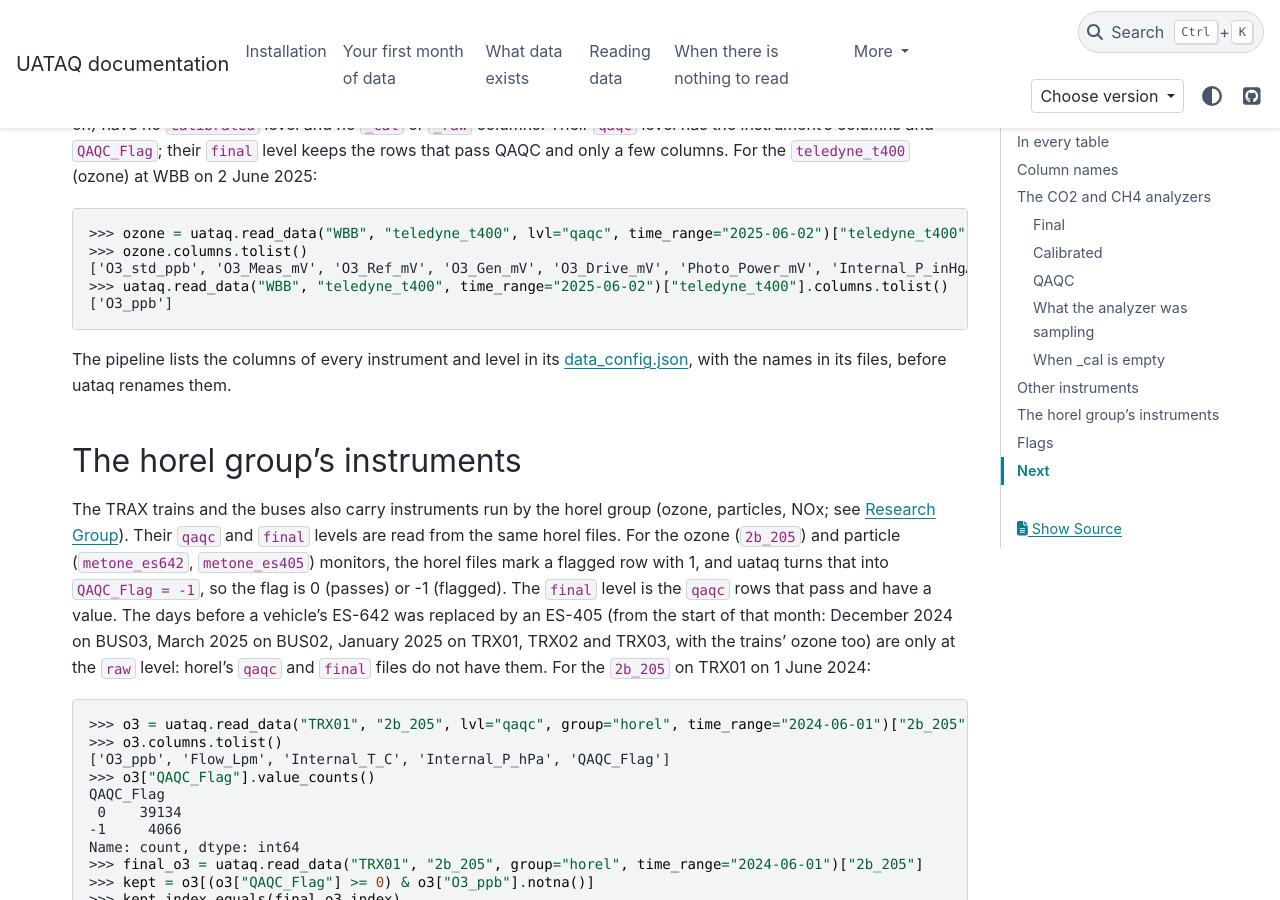
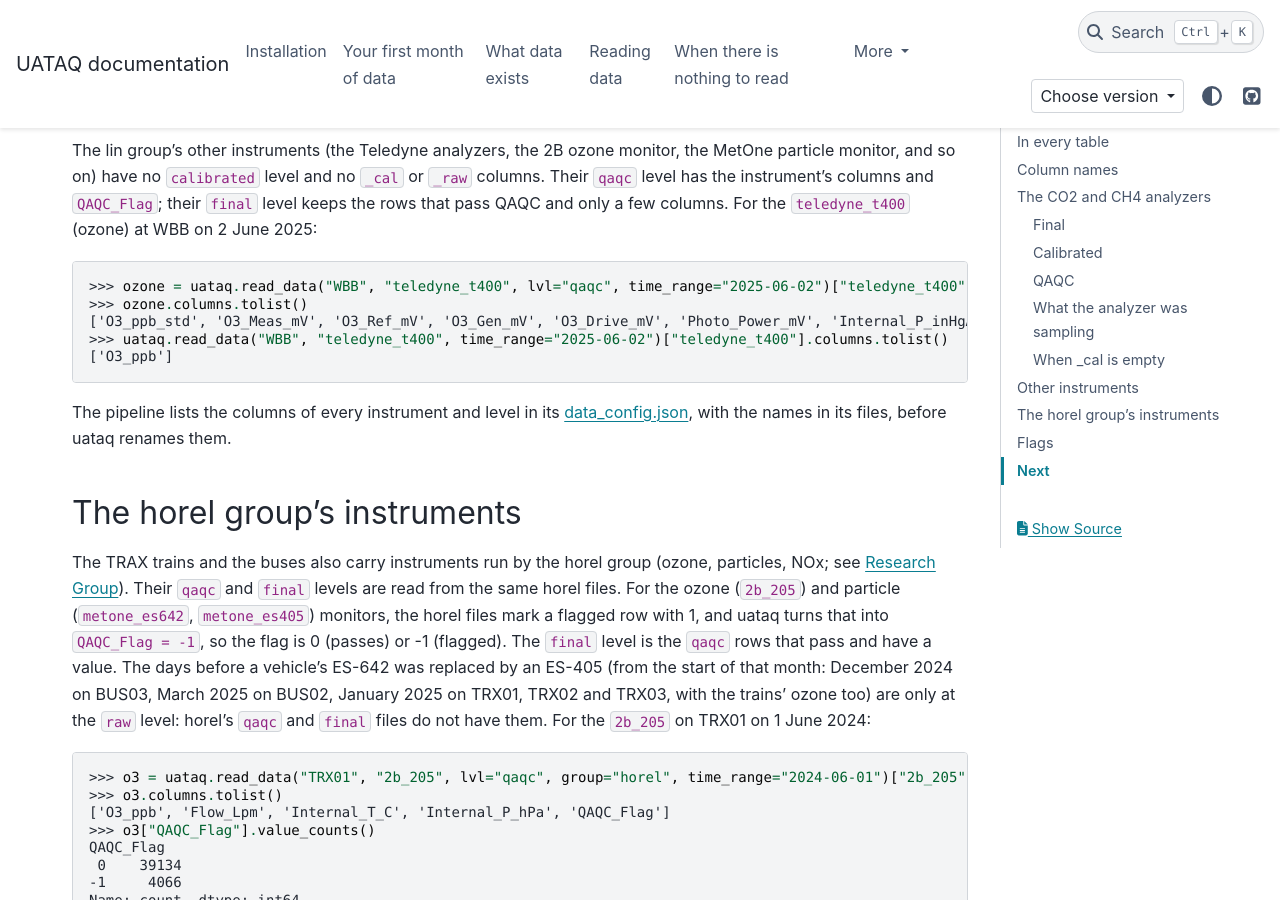
Before and after one commit to jmineau/uataq, a Sphinx documentation site: the page built from docs/columns.rst, in a window 1280 px wide and 900 px high, scrolled down 7327 px. Built offline with Sphinx 7.4.7 and the PyData theme 0.15.4, drawn with Linux system fonts in a browser that asks for light colours; some of the changed text lies outside the part shown.

```diff
--- a/docs/columns.rst
+++ b/docs/columns.rst
@@ -409,7 +411,7 @@ WBB on 2 June 2025:
 
     >>> ozone = uataq.read_data("WBB", "teledyne_t400", lvl="qaqc", time_range="2025-06-02")["teledyne_t400"]
     >>> ozone.columns.tolist()
-    ['O3_std_ppb', 'O3_Meas_mV', 'O3_Ref_mV', 'O3_Gen_mV', 'O3_Drive_mV', 'Photo_Power_mV', 'Internal_P_inHgA', 'Flow_mLpm', 'Internal_T_C', 'Photo_Lamp_T_C', 'O3_Scrub_T_C', 'O3_Gen_T_C', 'Instrument_T_C', 'Slope', 'Offset', 'O3_ppb', 'Test_mV', 'QAQC_Flag']
+    ['O3_ppb_std', 'O3_Meas_mV', 'O3_Ref_mV', 'O3_Gen_mV', 'O3_Drive_mV', 'Photo_Power_mV', 'Internal_P_inHgA', 'Flow_mLpm', 'Internal_T_C', 'Photo_Lamp_T_C', 'O3_Scrub_T_C', 'O3_Gen_T_C', 'Instrument_T_C', 'Slope', 'Offset', 'O3_ppb', 'Test_mV', 'QAQC_Flag']
     >>> uataq.read_data("WBB", "teledyne_t400", time_range="2025-06-02")["teledyne_t400"].columns.tolist()
     ['O3_ppb']
 
--- a/docs/contributing.rst
+++ b/docs/contributing.rst
@@ -205,7 +205,7 @@ a month while the raw 2B file is full).
 - A time bin counts for a level when any row in it has a non-null value in a column
   :func:`~uataq.pollutants.concentration_columns` picks (``O3_ppb``,
   ``CO2d_ppm_cal``, ``BC6_ngm3``; not diagnostics such as ``O3_Meas_mV`` or
-  ``O3_std_ppb``, and not ``_raw`` columns). Each bin takes the highest level
+  ``O3_ppb_std``, and not ``_raw`` columns). Each bin takes the highest level
   present, so "measured but not in final" shows as qaqc or raw.
   ``Network.get_obs`` instead keeps ``_raw`` columns (``raw=True``): they are the
   only populated ones for TRX01's ``lgr_ugga_manual_cal``.
```
Also changed, not shown: other parts of docs/columns.rst (+3 -1 lines), CHANGELOG.md (+13 -0 lines), 2 other files.
